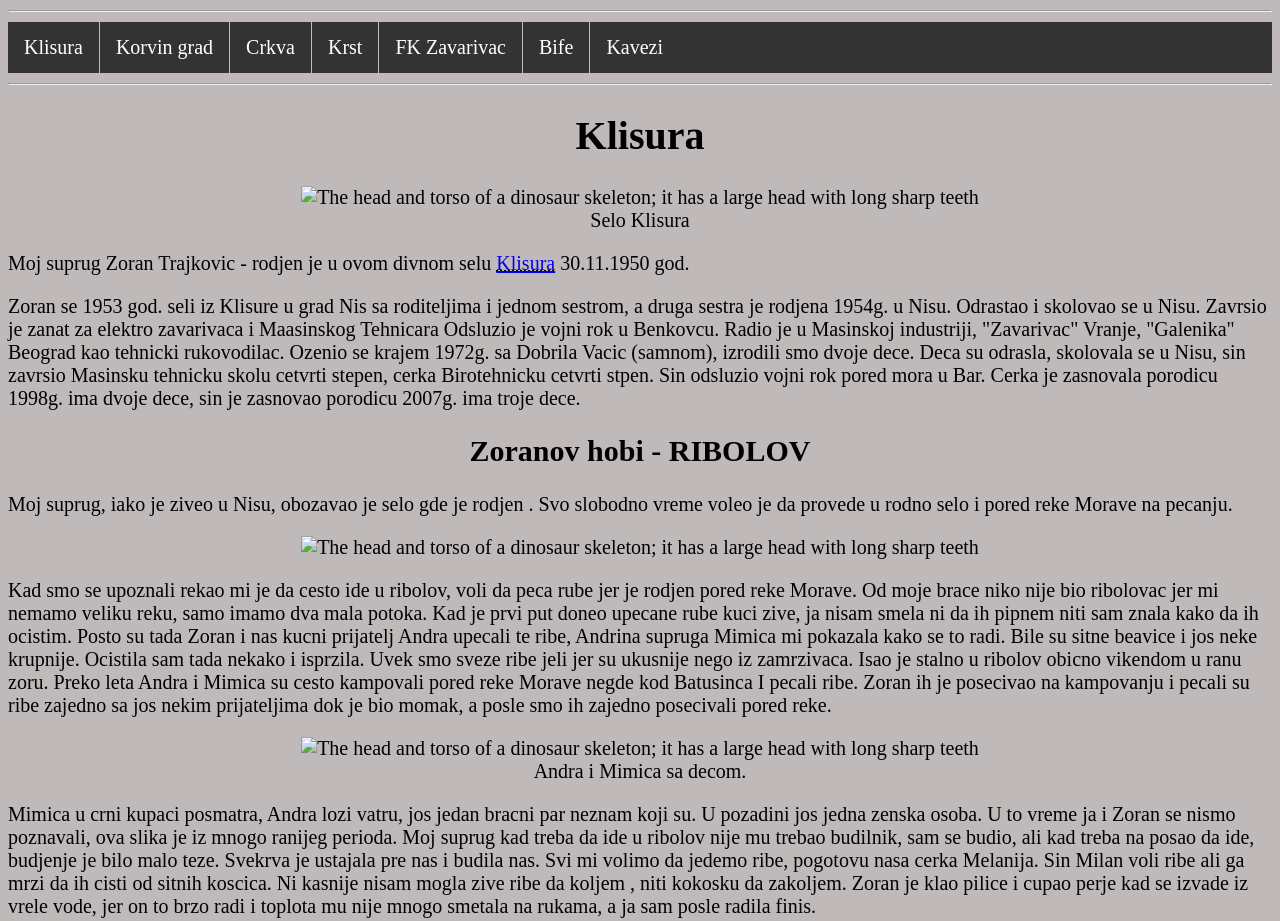
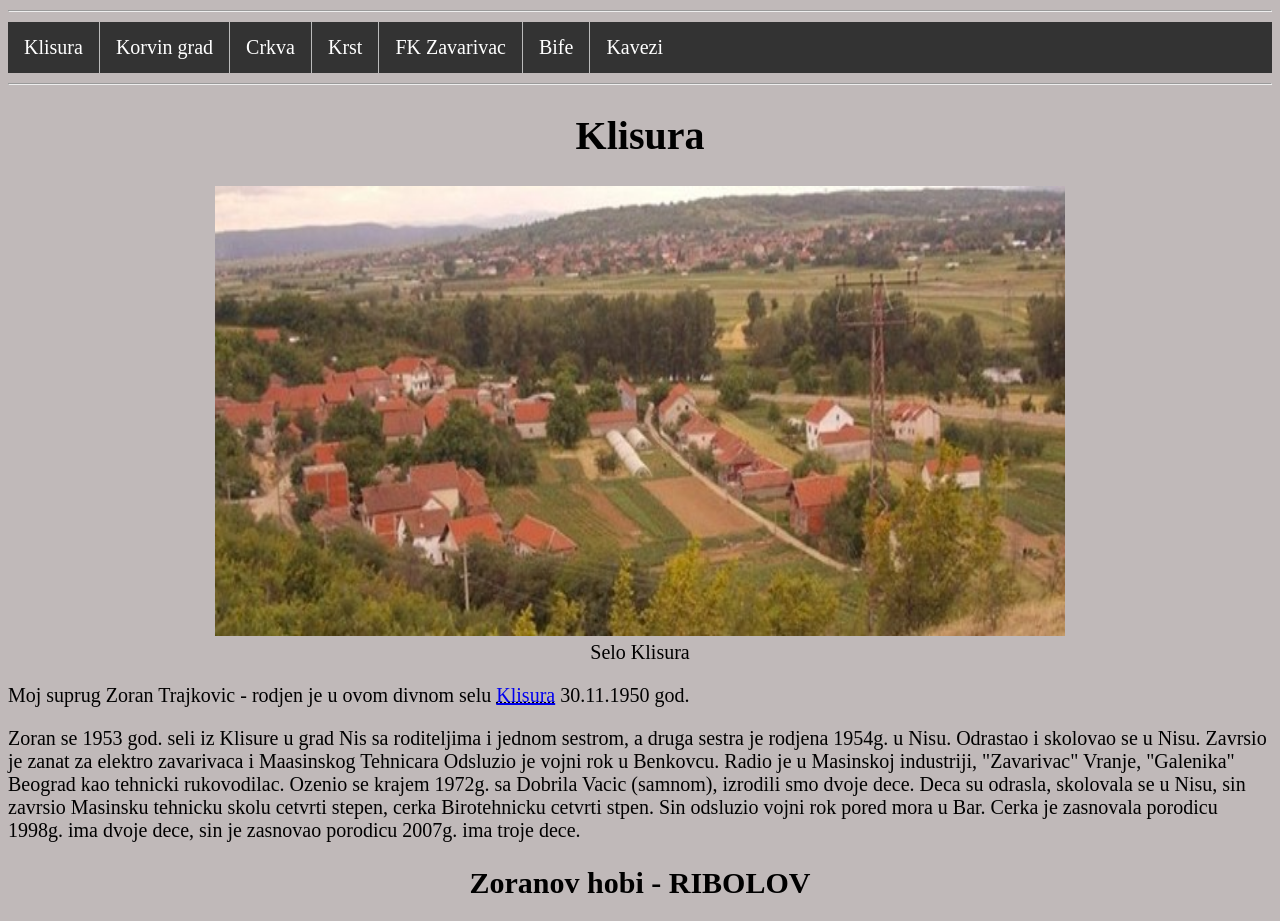
Before and after one commit to Klisura/klisura.github.io, a plain HTML site: page index.html in a window 1280 px wide. Shown: the top 921 px of the page. Drawn offline with Linux system fonts and the light colour scheme.

Commit message:
Add files via upload

```diff
--- a/index.html
+++ b/index.html
@@ -81,7 +81,7 @@
 <hr>
 <center><h1>Klisura</h1></center>
 <figure>
-<center><img src="images/klisura.jpg"
+<center><img src="klisura.jpg"
      alt="The head and torso of a dinosaur skeleton;
           it has a large head with long sharp teeth"
      width="850"
@@ -97,14 +97,14 @@
     <p>Moj suprug  Zoran  Trajkovic - rodjen je  u ovom divnom selu  <abbr title="Mozilla Developer network"><a href="klisura.html">Klisura</a></abbr> 30.11.1950 god.</p>
     <p> Zoran se  1953 god.  seli  iz Klisure   u grad Nis sa roditeljima i jednom sestrom, a druga sestra je rodjena 1954g. u Nisu. Odrastao i skolovao se u Nisu. Zavrsio je zanat  za elektro zavarivaca  i    Maasinskog   Tehnicara   Odsluzio je vojni rok u Benkovcu. Radio je u Masinskoj industriji, "Zavarivac"  Vranje,  "Galenika" Beograd  kao  tehnicki rukovodilac. Ozenio se krajem 1972g. sa Dobrila Vacic (samnom), izrodili smo dvoje dece. Deca su odrasla, skolovala se u Nisu, sin zavrsio Masinsku tehnicku skolu cetvrti stepen,  cerka Birotehnicku cetvrti  stpen. Sin odsluzio vojni  rok  pored mora u Bar. Cerka  je zasnovala porodicu  1998g. ima dvoje dece, sin  je zasnovao porodicu  2007g. ima troje dece.
  <center><h2>Zoranov hobi  - RIBOLOV  </h2></center>                                                                                                                                     <p>Moj suprug, iako  je  ziveo u Nisu, obozavao je  selo gde je rodjen . Svo slobodno vreme  voleo  je  da provede u rodno selo  i pored reke Morave na pecanju.    </p>
- <center><img class="center" src="images/tata.jpg"
+ <center><img class="center" src="tata.jpg"
  alt="The head and torso of a dinosaur skeleton;
       it has a large head with long sharp teeth"
  width="200"
  height="200"
  title="Zoran"> </center>                                                                                                                        <p>Kad smo se upoznali  rekao mi je da cesto ide u ribolov,  voli da peca rube  jer je rodjen pored reke Morave.  Od  moje brace niko nije bio ribolovac jer mi nemamo veliku reku,  samo imamo dva mala potoka.  Kad je  prvi put doneo upecane rube kuci zive,  ja nisam smela ni da ih pipnem niti sam znala  kako da ih ocistim. Posto su tada  Zoran i nas kucni prijatelj Andra   upecali te ribe,  Andrina supruga Mimica   mi pokazala  kako   se to radi. Bile su sitne beavice i jos neke krupnije. Ocistila sam tada nekako i isprzila. Uvek smo sveze ribe jeli jer su ukusnije nego iz zamrzivaca. Isao je stalno u ribolov obicno vikendom u ranu zoru.                                                                                                                                       Preko leta Andra i Mimica su cesto kampovali pored reke Morave negde kod Batusinca I  pecali ribe. Zoran ih je posecivao na kampovanju  i pecali su ribe zajedno  sa jos nekim prijateljima  dok je bio momak,  a posle smo ih zajedno posecivali pored reke.   </p>
 <figure>
- <center><img class="center" src="images/andra.jpg"
+ <center><img class="center" src="andra.jpg"
      alt="The head and torso of a dinosaur skeleton;
           it has a large head with long sharp teeth"
      width="600"
```
